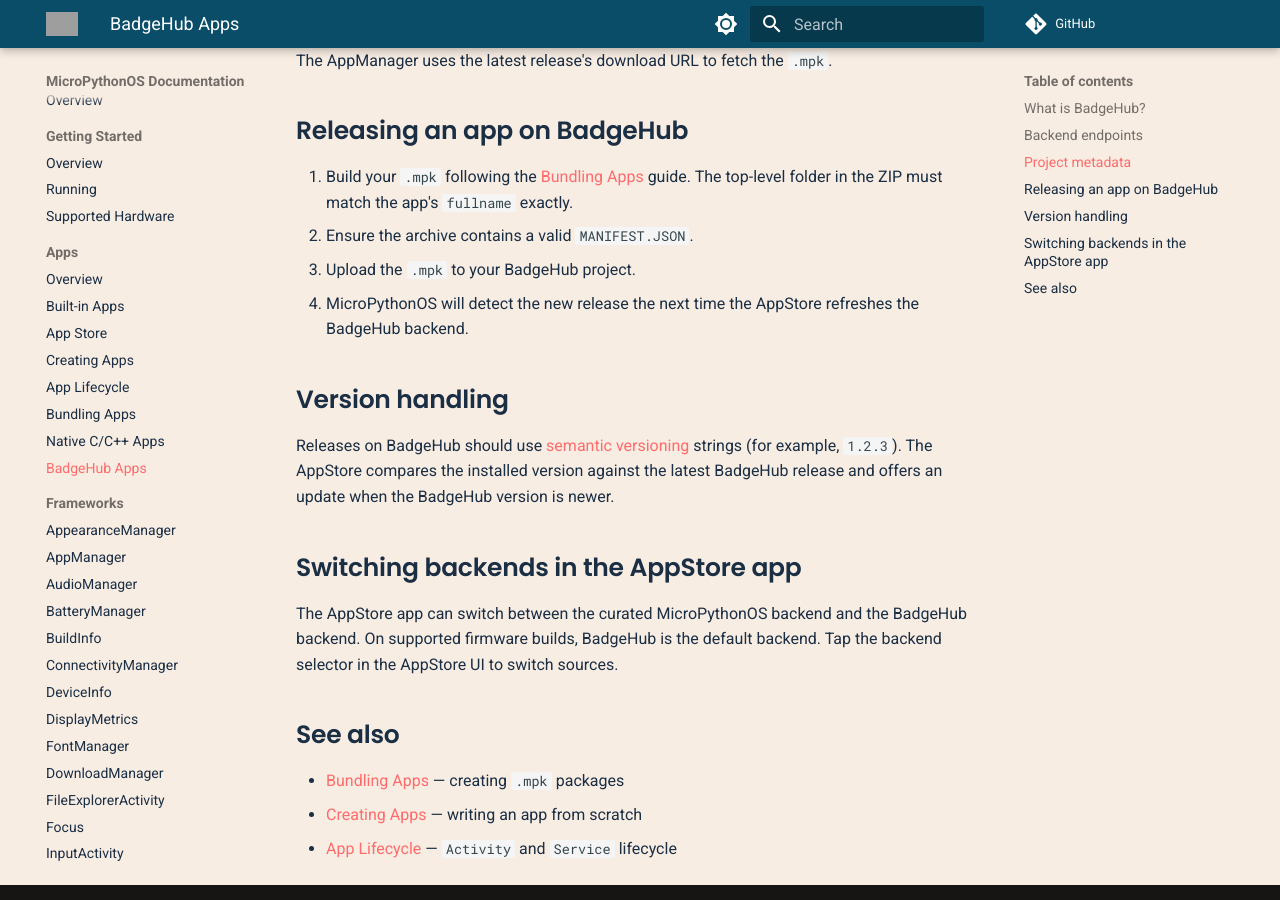
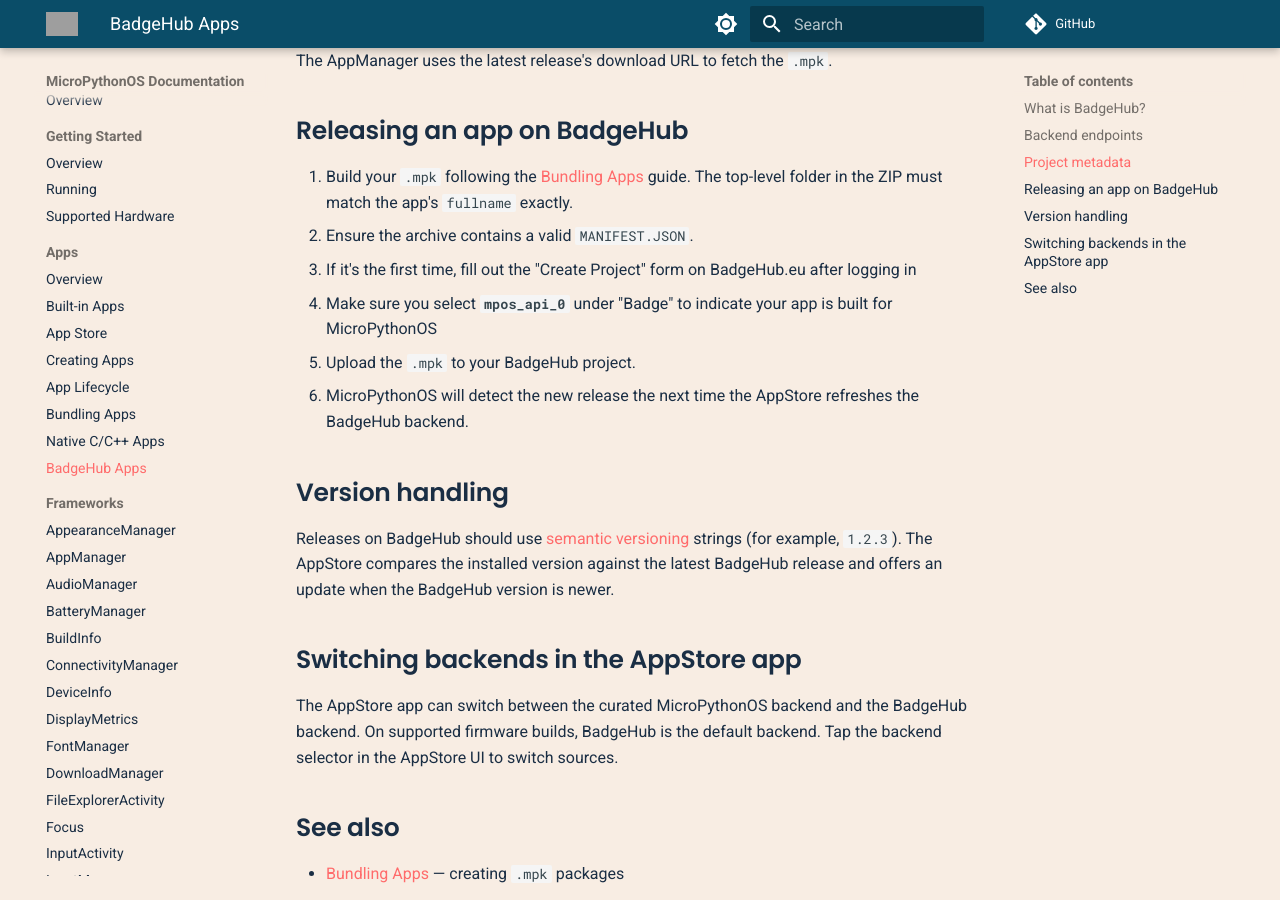
Before and after one commit to MicroPythonOS/docs, an MkDocs documentation site: the page built from docs/apps/badgehub.md, in a window 1280 px wide and 900 px high, scrolled down 1112 px. Built offline with MkDocs 1.6.1 and Material for MkDocs 9.7.7, drawn with Linux system fonts in a browser that asks for light colours; comment, search, counter and statistics services are not loaded; grey boxes are pictures that could not be loaded.

Commit message:
Update docs

```diff
--- a/docs/apps/badgehub.md
+++ b/docs/apps/badgehub.md
@@ -36,8 +36,10 @@
 
 1. Build your `.mpk` following the [Bundling Apps](bundling-apps.md) guide. The top-level folder in the ZIP must match the app's `fullname` exactly.
 2. Ensure the archive contains a valid `MANIFEST.JSON`.
-3. Upload the `.mpk` to your BadgeHub project.
-4. MicroPythonOS will detect the new release the next time the AppStore refreshes the BadgeHub backend.
+3. If it's the first time, fill out the "Create Project" form on BadgeHub.eu after logging in
+4. Make sure you select **`mpos_api_0`** under "Badge" to indicate your app is built for MicroPythonOS
+5. Upload the `.mpk` to your BadgeHub project.
+6. MicroPythonOS will detect the new release the next time the AppStore refreshes the BadgeHub backend.
 
 ## Version handling
 
```
